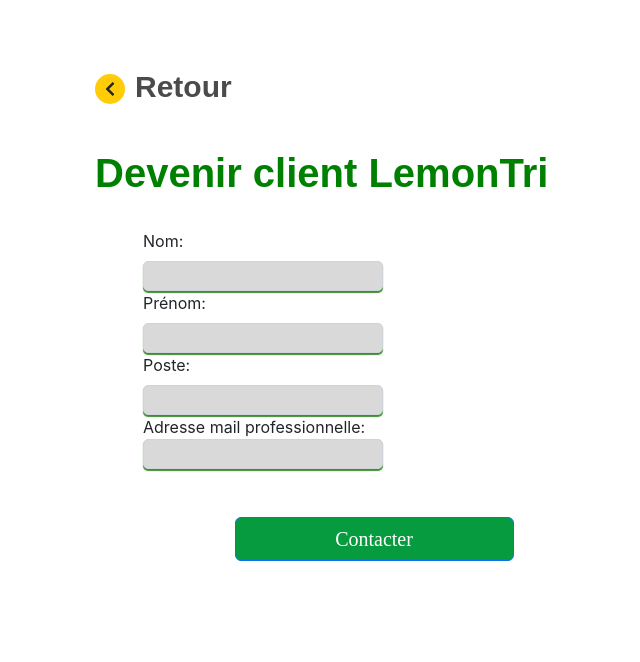
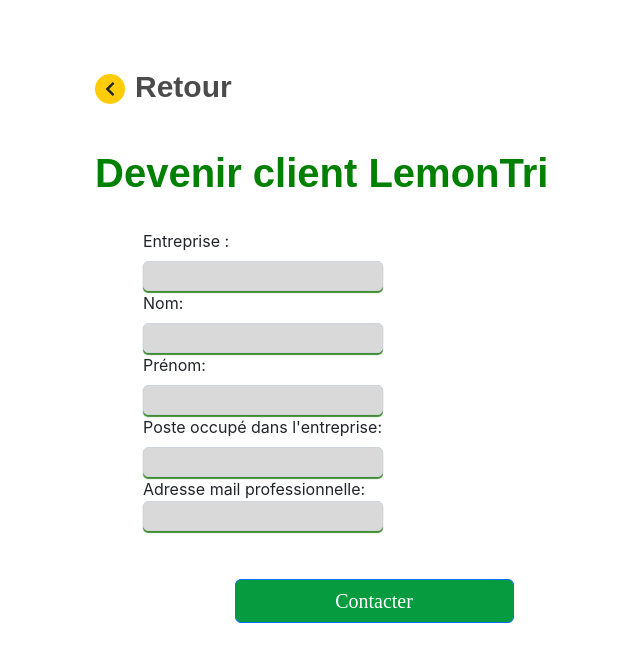
Before and after one commit to kameronramah/Lemontri, a React (Create React App) app: page /devis in a window 1280 px wide. Shown: the top 662 px of the page, without its empty margins (266-906 px from the left). Built offline with nearby package versions, Linux system fonts and the light colour scheme; no server answers; a web font is replaced by a local one; what react-chatbot-kit would draw is missing.

Commit message:
minor changes

```diff
--- a/src/Pages/Devis.js
+++ b/src/Pages/Devis.js
@@ -28,6 +28,10 @@
         <h1>Devenir client LemonTri</h1>
         <form onSubmit={onSubmit}>
           <div className="text-start mx-5">
+            <label className="form-label" htmlFor="name">Entreprise :</label>
+            <input className="champRemplir form-control" type="text"  required />
+          </div>
+          <div className="text-start mx-5">
             <label className="form-label" htmlFor="name">Nom:</label>
             <input className="champRemplir form-control" type="text" required />
           </div>
@@ -36,7 +40,7 @@
             <input className="champRemplir form-control" type="text"  required />
           </div>
           <div className="text-start mx-5">
-            <label className="form-label" htmlFor="name">Poste:</label>
+            <label className="form-label" htmlFor="name">Poste occupé dans l'entreprise:</label>
             <input className="champRemplir form-control" type="text"  required />
           </div>
           <div className="text-start mx-5">
```
